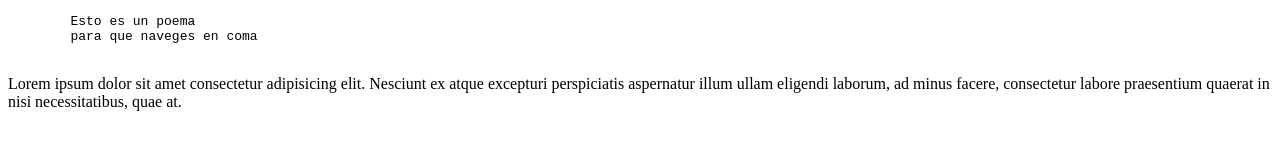
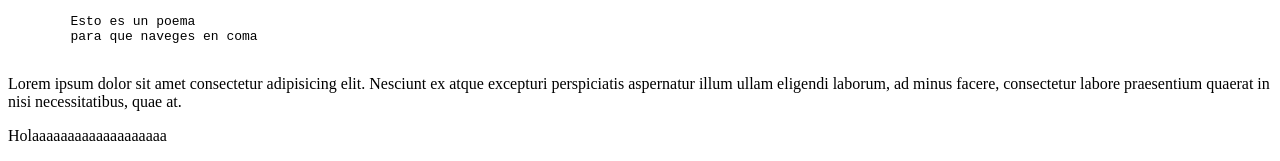
Before and after one commit to Tapia-GJ/programacion-web-24CV, a plain HTML site: page index.html in a window 1280 px wide. Shown: the part 778-939 px from the top of the page. Before the commit the page ends 905 px from the top, so only its background shows below. Drawn offline with Linux system fonts and the light colour scheme.

Commit message:
hola actuu

```diff
--- a/index.html
+++ b/index.html
@@ -32,5 +32,6 @@
     </pre>
 
     <p>Lorem ipsum dolor sit amet consectetur adipisicing elit. Nesciunt ex atque excepturi perspiciatis aspernatur illum ullam eligendi laborum, ad minus facere, consectetur labore praesentium quaerat in nisi necessitatibus, quae at.</p>
+    <p>Holaaaaaaaaaaaaaaaaaaa</p>
 </body>
 </html>
```
